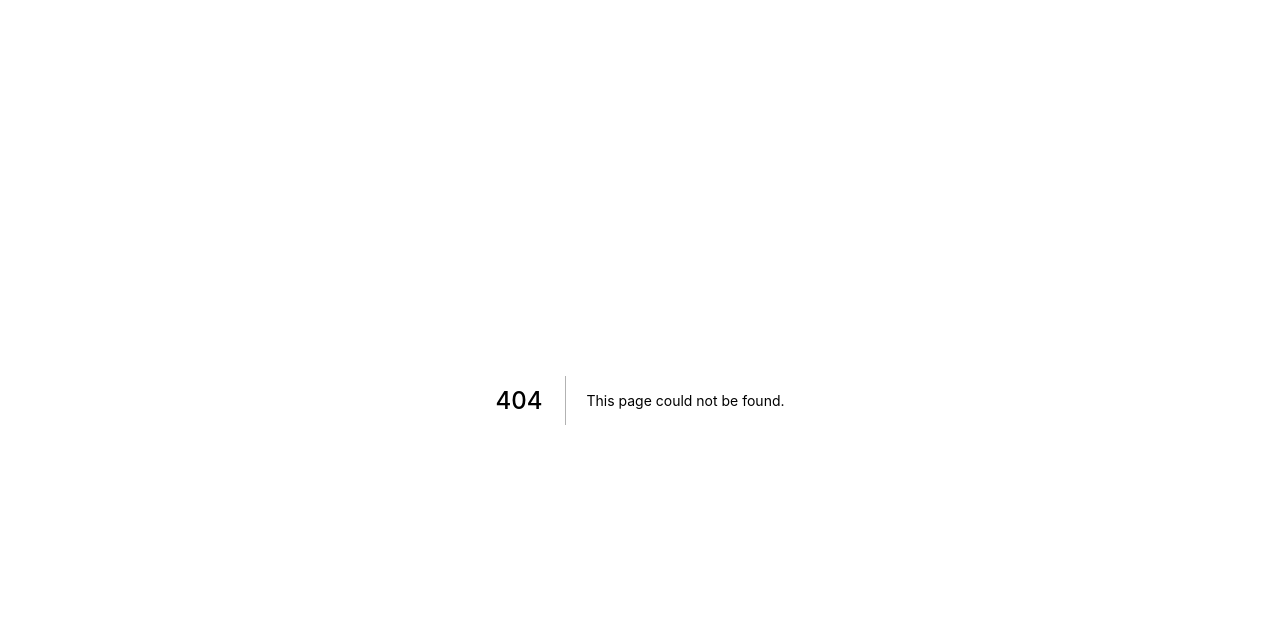
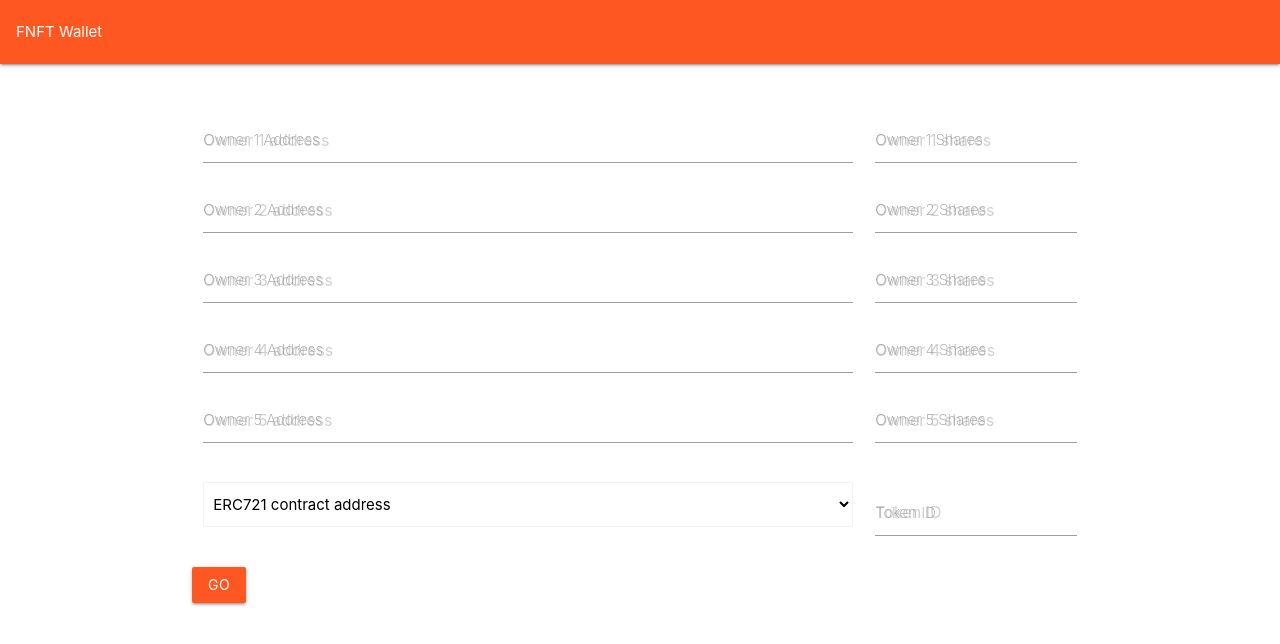
Before and after one commit to kizzx2/fnft, a Next.js app in the folder dapp/: page /new in a window 1280 px wide. Before the commit this address had no page. Shown: the top 644 px of the page. Built offline with nearby package versions, Linux system fonts and the light colour scheme.

Commit message:
a few more web3 stuff

```diff
--- /dev/null
+++ b/dapp/pages/new.js
@@ -0,0 +1,160 @@
+import Layout from '../components/layout';
+import Router from 'next/router';
+import Link from 'next/link';
+import Bluebird from 'bluebird';
+import { getWeb3 } from '../components/web3-utils';
+
+export default class extends React.Component {
+  go = async (e) => {
+    e.preventDefault();
+
+    // TODO
+    //
+    // const web3 = await getWeb3();
+    // const walletFactory = getWalletFactory();
+    //
+    // const owners = [];
+    // const stakes = [];
+    //
+    // if (this.state.owner1Addr) {
+    //   owners.push(this.state.owner1Addr);
+    //   stakes.push(this.state.owner1Shares);
+    // }
+    // if (this.state.owner2Addr) {
+    //   owners.push(this.state.owner2Addr);
+    //   stakes.push(this.state.owner2Shares);
+    // }
+    // if (this.state.owner3Addr) {
+    //   owners.push(this.state.owner3Addr);
+    //   stakes.push(this.state.owner3Shares);
+    // }
+    // if (this.state.owner4Addr) {
+    //   owners.push(this.state.owner4Addr);
+    //   stakes.push(this.state.owner4Shares);
+    // }
+    // if (this.state.owner5Addr) {
+    //   owners.push(this.state.owner5Addr);
+    //   stakes.push(this.state.owner5Shares);
+    // }
+    //
+    // const newWalletAddress = await new walletFactory(
+    //   owners, stakes, this.state.tokenContract, this.state.tokenId);
+
+    window.localStorage.setItem('walletAddresses', JSON.stringify(
+      JSON.parse(window.localStorage.getItem('walletAddresses') || '[]') + [
+        this.state.importWalletAddress]));
+
+    Router.push('/');
+  }
+
+  state = {
+    importWalletAddress: '',
+  };
+
+  go = (e) => {
+  }
+
+  render() {
+    return (
+      <Layout>
+        <style jsx>{`
+          .thin.row {
+            margin-bottom: 0;
+
+          }
+
+          .thin.row .input-field {
+            margin-top: 8px;
+            margin-bottom: 8px;
+          }
+        `}</style>
+
+        <br />
+        <br />
+
+        <form onSubmit={this.go}>
+          <div className="row thin">
+            <div className="input-field col s9">
+              <input placeholder="Owner 1 address" type="text" id="owner_1_address" value={this.state.owner1Addr} onChange={(e) => this.setState({ owner1Addr: e.target.value })} />
+              <label for="owner_1_address">Owner 1 Address</label>
+            </div>
+
+            <div className="input-field col s3">
+              <input placeholder="Owner 1 shares" type="text" id="owner_1_shares" value={this.state.owner1Shares} onChange={(e) => this.setState({ owner1Shares: e.target.value })} />
+              <label for="owner_1_shares">Owner 1 Shares</label>
+            </div>
+          </div>
+
+          <div className="row thin">
+            <div className="input-field col s9">
+              <input placeholder="Owner 2 address" type="text" id="owner_2_address" value={this.state.owner2Addr} onChange={(e) => this.setState({ owner2Addr: e.target.value })} />
+              <label for="owner_2_address">Owner 2 Address</label>
+            </div>
+
+            <div className="input-field col s3">
+              <input placeholder="Owner 2 shares" type="text" id="owner_2_shares" value={this.state.owner2Shares} onChange={(e) => this.setState({ owner2Shares: e.target.value })} />
+              <label for="owner_2_shares">Owner 2 Shares</label>
+            </div>
+          </div>
+
+          <div className="row thin">
+            <div className="input-field col s9">
+              <input placeholder="Owner 3 address" type="text" id="owner_3_address" value={this.state.owner3Addr} onChange={(e) => this.setState({ owner3Addr: e.target.value })} />
+              <label for="owner_3_address">Owner 3 Address</label>
+            </div>
+
+            <div className="input-field col s3">
+              <input placeholder="Owner 3 shares" type="text" id="owner_3_shares" value={this.state.owner3Shares} onChange={(e) => this.setState({ owner3Shares: e.target.value })} />
+              <label for="owner_3_shares">Owner 3 Shares</label>
+            </div>
+          </div>
+
+          <div className="row thin">
+            <div className="input-field col s9">
+              <input placeholder="Owner 4 address" type="text" id="owner_4_address" value={this.state.owner4Addr} onChange={(e) => this.setState({ owner4Addr: e.target.value })} />
+              <label for="owner_4_address">Owner 4 Address</label>
+            </div>
+
+            <div className="input-field col s3">
+              <input placeholder="Owner 4 shares" type="text" id="owner_4_shares" value={this.state.owner4Shares} onChange={(e) => this.setState({ owner4Shares: e.target.value })} />
+              <label for="owner_4_shares">Owner 4 Shares</label>
+            </div>
+          </div>
+
+          <div className="row thin">
+            <div className="input-field col s9">
+              <input placeholder="Owner 5 address" type="text" id="owner_5_address" value={this.state.owner5Addr} onChange={(e) => this.setState({ owner5Addr: e.target.value })} />
+              <label for="owner_5_address">Owner 5 Address</label>
+            </div>
+
+            <div className="input-field col s3">
+              <input placeholder="Owner 5 shares" type="text" id="owner_5_shares" value={this.state.owner5Shares} onChange={(e) => this.setState({ owner5Shares: e.target.value })} />
+              <label for="owner_5_shares">Owner 5 Shares</label>
+            </div>
+          </div>
+
+          <br />
+
+          <div className="row thin">
+            <div className="col s9">
+              <select className="browser-default"> <option value="" disabled selected onChange={(e) => this.setState({ tokenContract: e.target.value })}>ERC721 contract address</option>
+                <option value="0x12345">0x12345 CryptoKitties</option>
+                <option value="0x22345">0x22345 CryptoTulip</option>
+                <option value="0x32345">0x32345 CryptoCountry</option>
+              </select>
+            </div>
+
+            <div className="input-field col s3">
+              <input placeholder="Token ID" type="text" id="token_id" value={this.state.tokenId} onChange={(e) => this.setState({ tokenId: e.target.value })} />
+              <label for="token_id">Token ID</label>
+            </div>
+          </div>
+
+          <div className="input-field col s12">
+            <button className="btn" style={{ backgroundColor: '#ff5722' }} onClick={this.go}>Go</button>
+          </div>
+        </form>
+      </Layout>
+    );
+  }
+}
--- a/dapp/pages/token.js
+++ b/dapp/pages/token.js
@@ -4,8 +4,7 @@ export default class extends React.Component {
   static async getInitialProps({ query }) {
     return {
       tokenContract: query.contract,
-      tokenId: query.id,
-      tokenImageExt: query.ext,
+      tokenId: query.id
     };
   }
 
@@ -50,7 +49,7 @@ export default class extends React.Component {
 
         <div className="row" style={{ textAlign: 'center' }}>
           <div className="col s4">
-            <img src={`https://storage.googleapis.com/opensea-prod.appspot.com/${this.props.tokenContract}/${this.props.tokenId}${this.props.tokenImageExt}`} style={{ maxHeight: 240 }} /><br />
+            <img src={`https://storage.googleapis.com/opensea-prod.appspot.com/${this.props.tokenContract}/${this.props.tokenId}.png`} style={{ maxHeight: 240 }} onError={(e) => e.target.src.endsWith('.png') ? e.target.src = e.target.src.replace('.png', '.svg') : null} /><br />
 
             <br />
 
```
Also changed, not shown: dapp/pages/import.js (added, +39 -0 lines), dapp/pages/index.js (+46 -13 lines).
